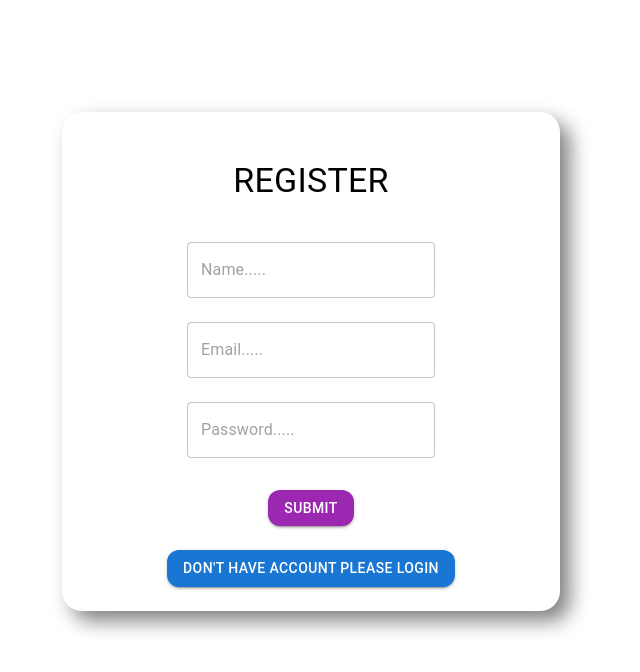
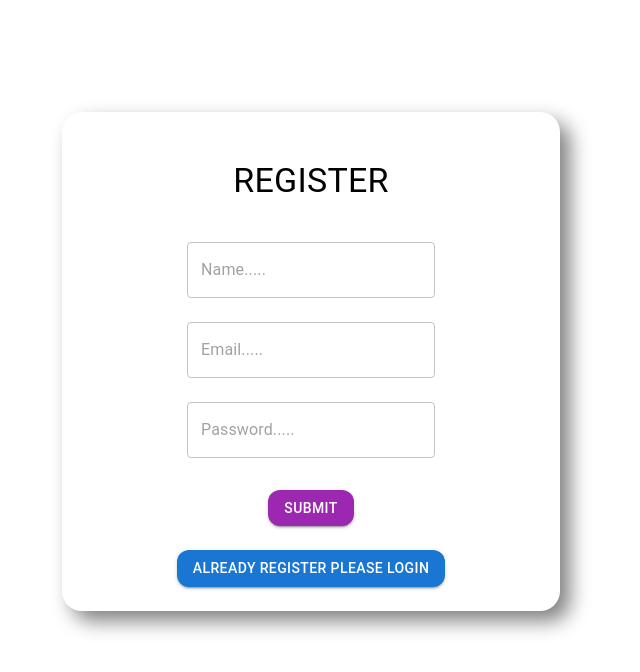
Before and after one commit to Shubhank-S/React-Login-Register, a React (Vite) app: page /register in a window 1280 px wide. Shown: the top 672 px of the page, without its empty margins (329-969 px from the left). Built offline with nearby package versions, Linux system fonts and the light colour scheme.

Commit message:
Used useNavigate Hook

```diff
--- a/src/pages/Login.jsx
+++ b/src/pages/Login.jsx
@@ -6,6 +6,7 @@
     email: "",
     password: "",
   });
+
   const handleChange = (e) => {
     setInputs((prevState) => ({
       ...prevState,
--- a/src/pages/Register.jsx
+++ b/src/pages/Register.jsx
@@ -1,11 +1,13 @@
 import React, { useState } from "react";
 import { Box, TextField, Typography, Button } from "@mui/material";
+import { useNavigate } from "react-router-dom";
 function Login() {
   const [inputs, setInputs] = useState({
     name: "",
     email: "",
     password: "",
   });
+  const navigate = useNavigate();
   const handleChange = (e) => {
     setInputs((prevState) => ({
       ...prevState,
@@ -85,8 +87,9 @@
             variant="contained"
             color="primary"
             sx={{ borderRadius: 3, marginTop: 3 }}
+            onClick={() => navigate("/login")}
           >
-            Don't Have Account Please Login
+            Already Register please Login
           </Button>
         </Box>
       </form>
```
